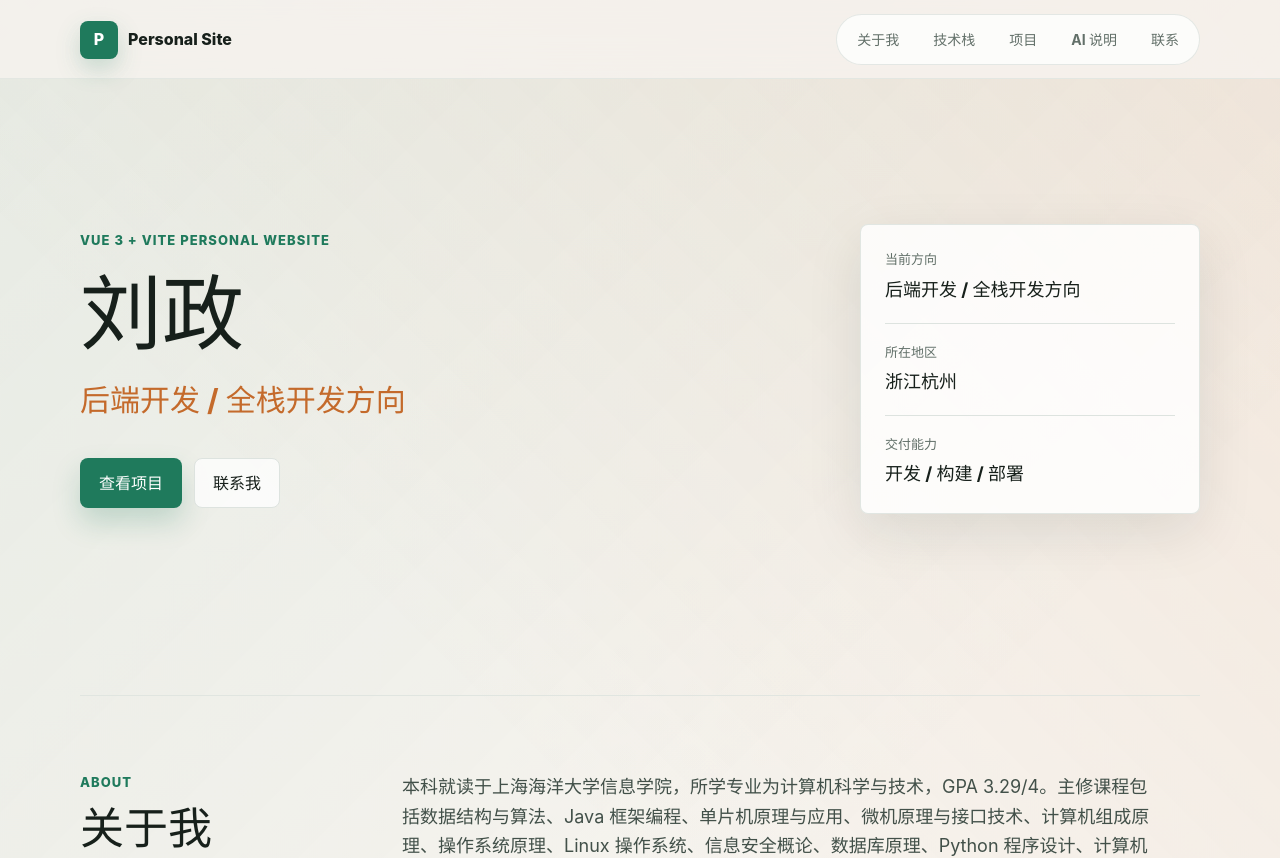
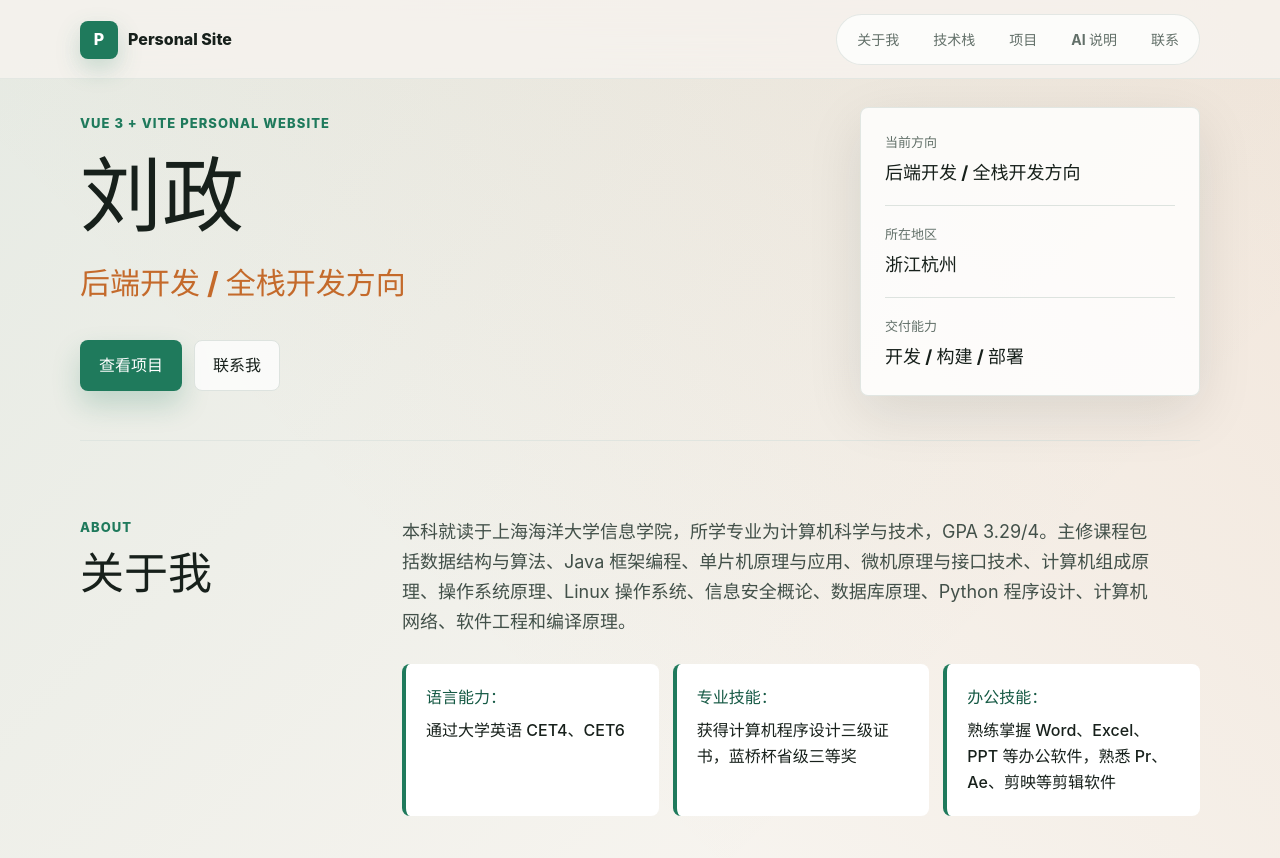
Before and after one commit to out11112/personal-site, a Vue app: page / in a window 1280 px wide. Shown: the top 858 px of the page. Built offline with nearby package versions, Linux system fonts and the light colour scheme.

Commit message:
优化首页布局和关于我内容

```diff
--- a/src/components/AboutSection.vue
+++ b/src/components/AboutSection.vue
@@ -17,7 +17,10 @@ defineProps({
     <div class="about-grid">
       <p class="lead-text">{{ profile.intro }}</p>
       <ul class="highlight-list">
-        <li v-for="item in profile.highlights" :key="item">{{ item }}</li>
+        <li v-for="item in profile.highlights" :key="item.label">
+          <strong>{{ item.label }}：</strong>
+          <span>{{ item.text }}</span>
+        </li>
       </ul>
     </div>
   </section>
--- a/src/data/profile.js
+++ b/src/data/profile.js
@@ -7,9 +7,9 @@ export const profile = {
   intro:
     '本科就读于上海海洋大学信息学院，所学专业为计算机科学与技术，GPA 3.29/4。主修课程包括数据结构与算法、Java 框架编程、单片机原理与应用、微机原理与接口技术、计算机组成原理、操作系统原理、Linux 操作系统、信息安全概论、数据库原理、Python 程序设计、计算机网络、软件工程和编译原理。',
   highlights: [
-    '语言能力：通过大学英语 CET4、CET6',
-    '专业技能：获得计算机程序设计三级证书，蓝桥杯省级三等奖',
-    '办公技能：熟练掌握 Word、Excel、PPT 等办公软件，熟悉 Pr、Ae、剪映等剪辑软件',
+    { label: '语言能力', text: '通过大学英语 CET4、CET6' },
+    { label: '专业技能', text: '获得计算机程序设计三级证书，蓝桥杯省级三等奖' },
+    { label: '办公技能', text: '熟练掌握 Word、Excel、PPT 等办公软件，熟悉 Pr、Ae、剪映等剪辑软件' },
   ],
 }
 
--- a/src/style.css
+++ b/src/style.css
@@ -482,8 +482,8 @@ ol {
   grid-template-columns: minmax(0, 1fr) 340px;
   gap: 42px;
   align-items: center;
-  min-height: calc(86dvh - 72px);
-  padding: 28px 0 64px;
+  min-height: auto;
+  padding: 28px 0 44px;
 }
 
 .hero-copy {
@@ -629,6 +629,18 @@ ol {
   border-radius: var(--radius);
   color: var(--ink);
   background: var(--surface);
+}
+
+.highlight-list strong {
+  display: block;
+  margin-bottom: 6px;
+  color: var(--primary-dark);
+  font-weight: 820;
+}
+
+.highlight-list span {
+  color: var(--ink);
+  font-weight: 520;
 }
 
 .skills-grid {
```
